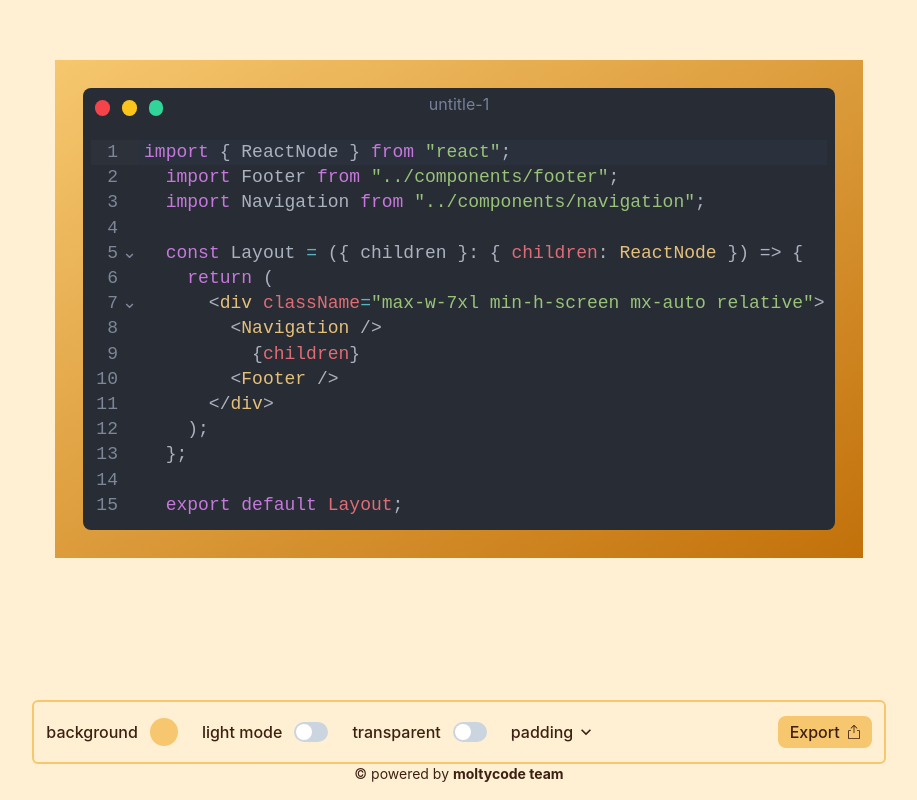
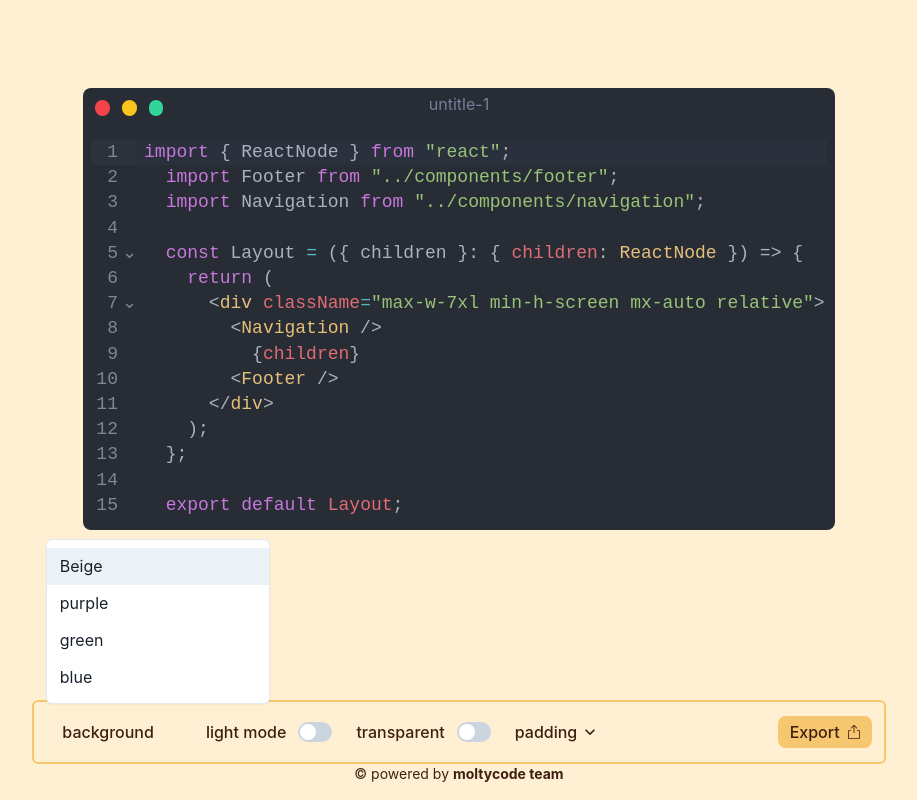
Before and after one commit to The-Pcode/pcode, a React (Create React App) app: page / in a window 1280 px wide. Both pictures are taken after a click on the element "background". Shown: the part 96-896 px from the top of the page, without its empty margins (181-1098 px from the left). Built offline with nearby package versions, Linux system fonts and the light colour scheme.

Commit message:
background theme added

```diff
--- a/src/pages/homePage.tsx
+++ b/src/pages/homePage.tsx
@@ -1,14 +1,41 @@
-import { Select } from "@chakra-ui/react";
+import {
+  Button,
+  Menu,
+  MenuButton,
+  MenuItem,
+  MenuList,
+  Select,
+} from "@chakra-ui/react";
 import { Switch } from "@chakra-ui/switch";
-import { useState } from "react";
+import { useEffect, useState } from "react";
 import Editor from "../components/Editor";
-import downIcon from "../svg/downIcon.svg";
 import exportIcon from "../svg/exporticon.svg";
 
 const HomePage = () => {
   const [isDark, setIsDark] = useState<any>(true);
   const [isTransparent, setIsTransparent] = useState<any>(false);
   const [paddingOptions, setPaddingOptions] = useState("");
+  const [themes, setThemes] = useState("");
+  const [bg, setBg] = useState(``);
+
+  useEffect(() => {
+    switch (themes) {
+      case "beige":
+        setBg(`bg-gradient-to-br from-themes-beigeFrom to-themes-beigeTo`);
+        break;
+      case "purple":
+        setBg(`bg-gradient-to-br from-themes-purpleFrom to-themes-purpleTo`);
+        break;
+      case "green":
+        setBg(`bg-gradient-to-br from-themes-greenFrom to-themes-greenTo`);
+        break;
+      case "blue":
+        setBg(`bg-gradient-to-br from-themes-blueFrom to-themes-blueTo`);
+        break;
+      default:
+        break;
+    }
+  }, [themes]);
 
   const controls = [
     { color: "bg-controls-red", id: 1 },
@@ -20,16 +47,16 @@ const HomePage = () => {
     setPaddingOptions(e.target.value);
   };
 
+  const handleTheme = (e: any) => {
+    setThemes(e.target.name);
+  };
+
   return (
     <div className="pt-24 w-full min-h-[50rem] h-auto flex flex-col justify-between">
       <div
         className={`mx-auto min-w-8/12 w-auto min-h-96 h-auto ${
           paddingOptions ? paddingOptions : "p-7"
-        } ${
-          isTransparent
-            ? "transparentBg"
-            : "bg-gradient-to-tl from-primary-300 to-primary-200"
-        }`}
+        } ${isTransparent ? "transparentBg" : bg}`}
       >
         <div
           className={`${
@@ -60,8 +87,33 @@ const HomePage = () => {
       <div className="mx-auto w-8/12 h-16 border-2 border-primary-200  rounded-md flex justify-between items-center pl-3 pr-3">
         <div className="flex items-center  ">
           <div className="flex items-center mr-6 cursor-pointer">
-            <h1 className="text-primary-400 mr-3 font-medium">background</h1>
-            <span className="bg-primary-200 w-7 h-7 rounded-full "></span>
+            <Menu>
+              <MenuButton
+                as={Button}
+                _focus={{}}
+                bg="none"
+                _hover={{}}
+                _active={{}}
+              >
+                <h1 className="text-primary-400 mr-3 font-medium">
+                  background
+                </h1>
+              </MenuButton>
+              <MenuList>
+                <MenuItem name="beige" onClick={handleTheme}>
+                  Beige
+                </MenuItem>
+                <MenuItem name="purple" onClick={handleTheme}>
+                  purple
+                </MenuItem>
+                <MenuItem name="green" onClick={handleTheme}>
+                  green
+                </MenuItem>
+                <MenuItem name="blue" onClick={handleTheme}>
+                  blue
+                </MenuItem>
+              </MenuList>
+            </Menu>
           </div>
           <div className="flex items-center mr-6 cursor-pointer">
             <h1 className="text-primary-400 mr-3 font-medium">light mode</h1>
--- a/tailwind.config.js
+++ b/tailwind.config.js
@@ -6,7 +6,6 @@ module.exports = {
     extend: {},
     colors: {
       primary: {
-
         100: '#FFF0D3',
         200: '#F6C76E',
         300: '#C2710A',
@@ -21,6 +20,16 @@ module.exports = {
         red: "#F5434A",
         yellow: "#FAC41C",
         green: "#31D599"
+      },
+      themes: {
+        beigeFrom: "#F6C76E",
+        beigeTo: "#C2710A",
+        purpleFrom: "#8F00FF",
+        purpleTo: "#00A3FF",
+        greenFrom: "#00FFD1",
+        greenTo: "#9EFF00",
+        blueFrom: "#00A3FF",
+        blueTo: "#00E0FF",
       }
     }
   },
```
